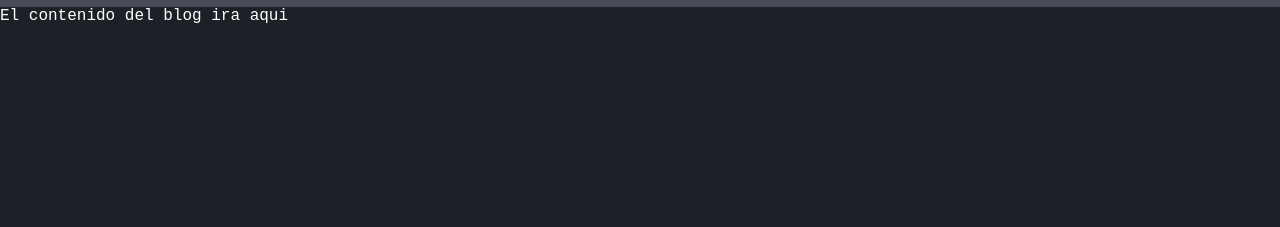
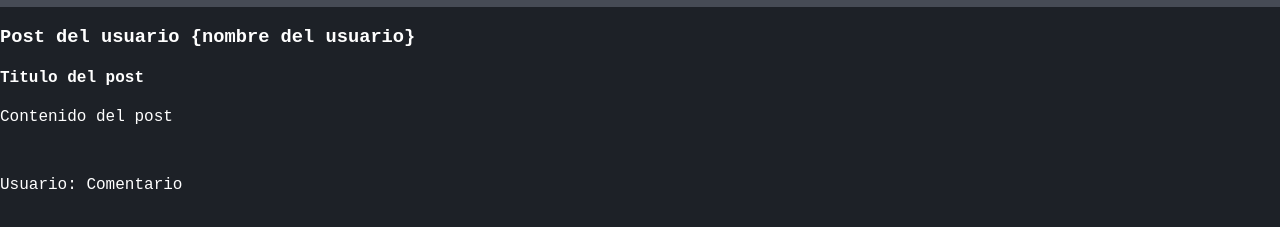
Before and after one commit to Tejena/Curso-git, a plain HTML site: page index.html in a window 1280 px wide. Shown: the part 63-290 px from the top of the page. Drawn offline with Linux system fonts and the light colour scheme; a web font is replaced by a local one.

Commit message:
Add post html

```diff
--- a/index.html
+++ b/index.html
@@ -15,6 +15,14 @@
         <img src="img/git.png" class="logo" alt="git logo">
         <h1>Blog Curso Git & Github</h1>
     </div>
-    <div>El contenido del blog ira aqui</div>
+    <div class="container" id="content">
+        <h3>Post del usuario {nombre del usuario}</h3>
+        <div class="post">
+            <h4>Titulo del post</h4>
+            <p>Contenido del post</p>
+            <br>
+            <p><span>Usuario:</span> Comentario</p>
+        </div>
+    </div>
 </body>
 </html>
```
